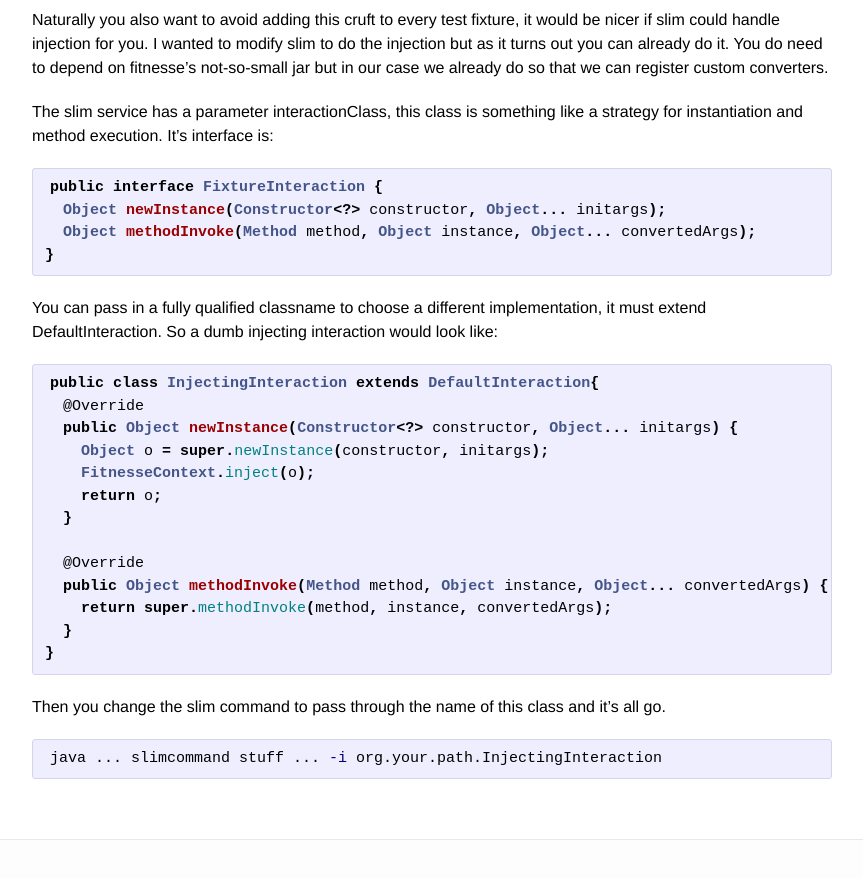
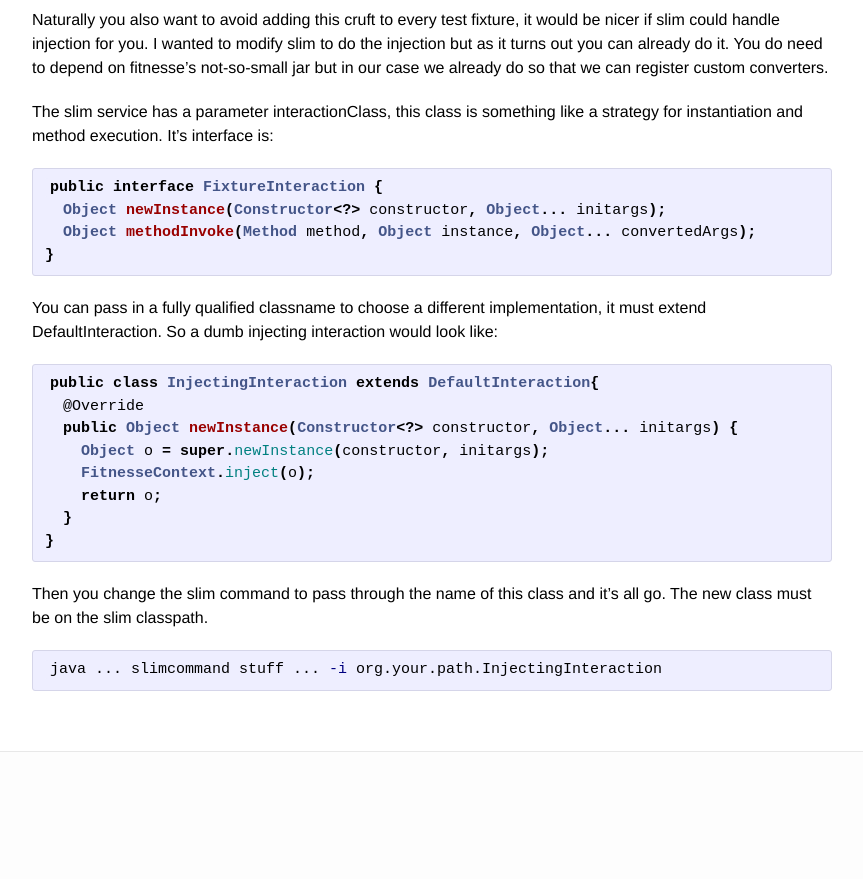
Before and after one commit to robobario/robobario.github.io, a Jekyll site: the page built from _posts/2014-05-24-fitnesse-dependency-injection.markdown, in a window 1280 px wide and 900 px high, scrolled down 740 px. Shown: the top 879 px of the window, without its empty margins (208-1071 px from the left). Built offline with Jekyll 4.4.1, drawn with Linux system fonts in a browser that asks for light colours; after the commit the page ends 1552 px from its top, so only the background shows below that.

Commit message:
removed unnessecary override

```diff
--- a/_posts/2014-05-24-fitnesse-dependency-injection.markdown
+++ b/_posts/2014-05-24-fitnesse-dependency-injection.markdown
@@ -48,15 +48,10 @@ public class InjectingInteraction extends DefaultInteraction{
     FitnesseContext.inject(o);
     return o;
   }
-
-  @Override
-  public Object methodInvoke(Method method, Object instance, Object... convertedArgs) {
-    return super.methodInvoke(method, instance, convertedArgs);
-  }
 }
 {% endhighlight %}
 
-Then you change the slim command to pass through the name of this class and it's all go.
+Then you change the slim command to pass through the name of this class and it's all go. The new class must be on the slim classpath.
 {% highlight bash %}
 java ... slimcommand stuff ... -i org.your.path.InjectingInteraction
 {% endhighlight %}
```
